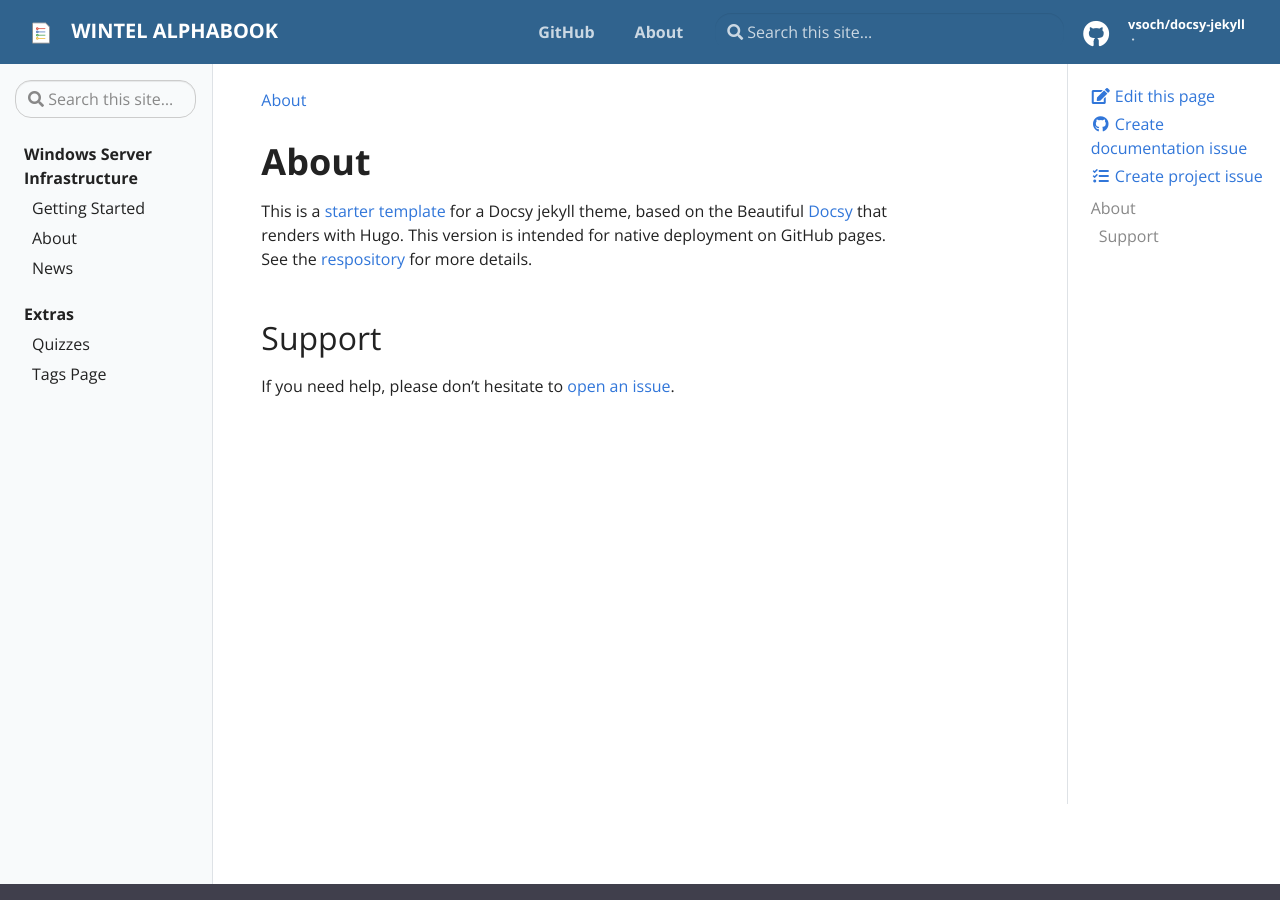
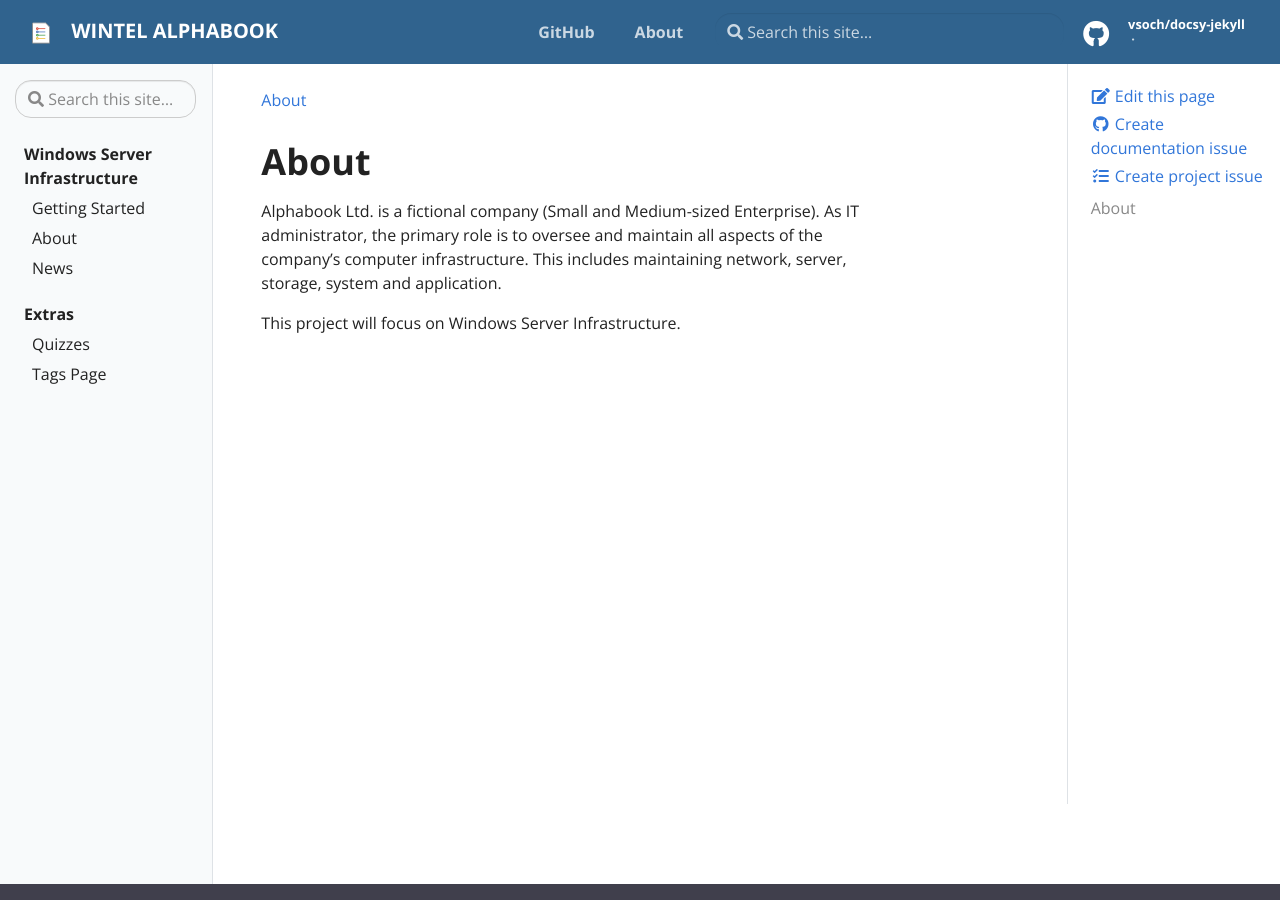
Before and after one commit to SMEwintel/SMEwintel.github.io, a Jekyll site: the page built from pages/about.md, in a window 1280 px wide and 900 px high. Built offline with Jekyll 4.4.1, drawn with Linux system fonts in a browser that asks for light colours.

Commit message:
Update about.md

```diff
--- a/pages/about.md
+++ b/pages/about.md
@@ -5,10 +5,6 @@ permalink: /about/
 
 # About
 
-This is a [starter template](https://vsoch.github.io/docsy-jekyll/) for a Docsy jekyll theme, based
-on the Beautiful [Docsy](https://github.com/google/docsy) that renders with Hugo. This version is intended for
-native deployment on GitHub pages. See the [respository]({{ site.repo }}) for more details.
+Alphabook Ltd. is a fictional company (Small and Medium-sized Enterprise). As IT administrator, the primary role is to oversee and maintain all aspects of the company’s computer infrastructure. This includes maintaining network, server, storage, system and application.
 
-## Support
-
-If you need help, please don't hesitate to [open an issue](https://www.github.com/{{ site.github_user }}/{{ site.github_repo }}).
+This project will focus on Windows Server Infrastructure.
```
